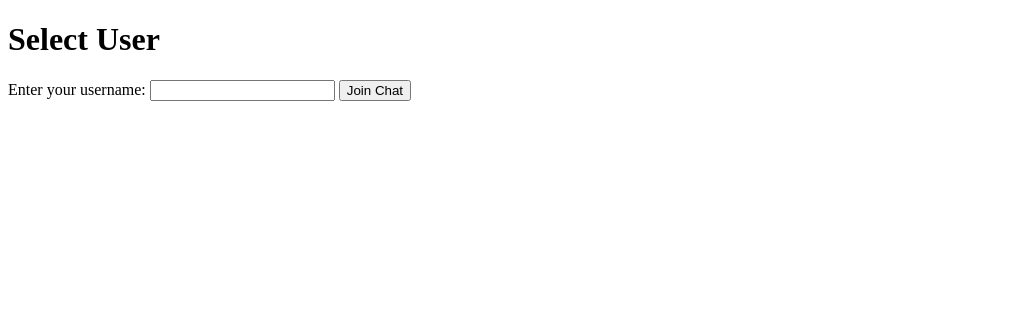
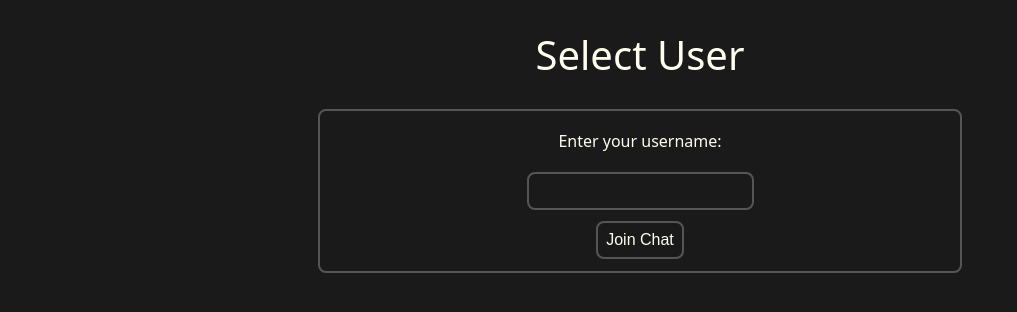
Before and after one commit to amhue/chat, a Django app: page /user_select/ in a window 1280 px wide. Shown: the top 312 px of the page, without its empty margins (0-1017 px from the left). Run offline with Django 5.2, Linux system fonts and the light colour scheme.

Commit message:
added styles for user

```diff
--- a/chat/templates/chat/user_select.html
+++ b/chat/templates/chat/user_select.html
@@ -3,7 +3,75 @@
   <head>
     <meta charset="UTF-8" />
     <meta name="viewport" content="width=device-width, initial-scale=1.0" />
+    {% load static %}
+    <link rel="icon" type="image/png" href="{% static 'chat/favicon.png' %}" />
     <title>Select User</title>
+    <style>
+      :root {
+        --darker-black: #1a1a1a;
+        --lighter-black: #272727;
+        --darker-grey: #3b3b3b;
+        --lighter-grey: #555555;
+        --lightest-grey: #cccccc;
+        --white: #fffeee;
+      }
+
+      body {
+        background-color: var(--darker-black);
+        color: var(--white);
+        font-family:
+          system-ui,
+          -apple-system,
+          BlinkMacSystemFont,
+          "Segoe UI",
+          Roboto,
+          Oxygen,
+          Ubuntu,
+          Cantarell,
+          "Open Sans",
+          "Helvetica Neue",
+          sans-serif;
+      }
+
+      h1 {
+        text-align: center;
+        font-weight: 500;
+        font-size: 2.5em;
+      }
+
+      form {
+        border: 2px solid var(--lighter-grey);
+        border-radius: 0.5em;
+        width: 80vw;
+        max-width: 40em;
+        margin: auto;
+        max-height: calc(90vh - 10em);
+        height: 10em;
+        overflow-x: scroll;
+        display: flex;
+        flex-direction: column;
+        justify-content: space-evenly;
+        align-items: center;
+      }
+
+      form * {
+        font-size: 1em;
+        color: var(--white);
+        background-color: var(--darker-black);
+        padding: 0.5em;
+        border-radius: 0.5em;
+        border: solid var(--lighter-grey) 2px;
+      }
+
+      label {
+        border: none;
+      }
+
+      [type="submit"] {
+        cursor: pointer;
+        max-width: 10em;
+      }
+    </style>
   </head>
   <body>
     <h1>Select User</h1>
--- a/chat/views.py
+++ b/chat/views.py
@@ -29,7 +29,9 @@ def chat(req: HttpRequest) -> HttpResponse:
     user = req.session.get("user")
     if user:
         messages = Message.objects.all().order_by("created_at")
-        return render(req, "chat/chat.html", {"user": user, "messages": messages})
+        return render(
+            req, "chat/chat.html", {"user": user, "messages": messages}
+        )
     else:
         return redirect("user_select")
 
```
Also changed, not shown: chat/templates/chat/chat.html (+16 -5 lines), main/settings.py (+40 -38 lines), chat/static/chat/favicon.png (added), db.sqlite3.
